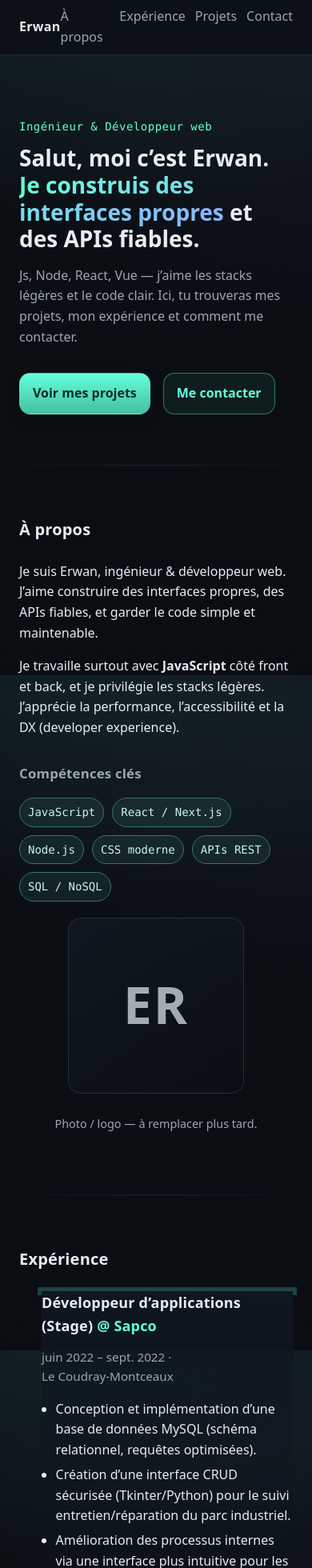
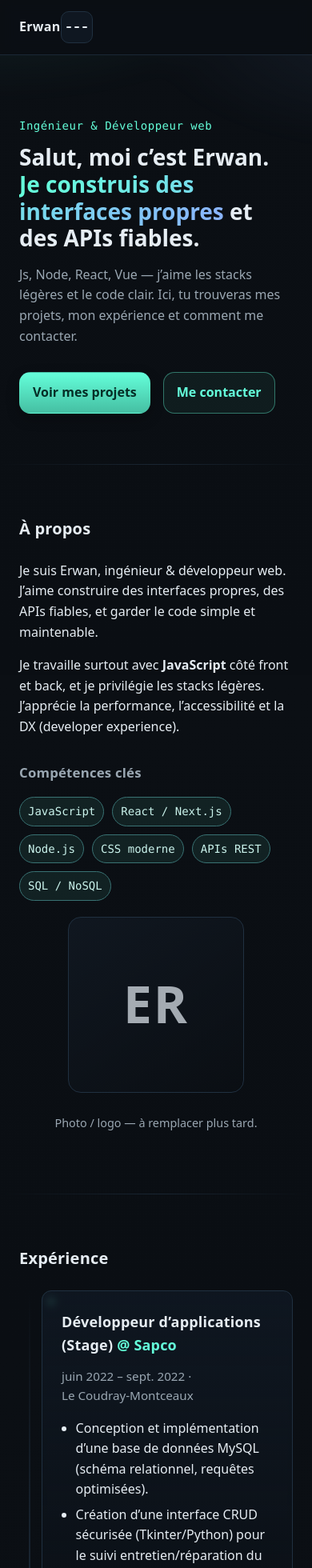
Before and after one commit to Erwan1202/Porfolio_Simple, a Next.js app: page / in a window 390 px wide. Shown: the top 1960 px of the page at 80% size. Built offline with nearby package versions, Linux system fonts and the light colour scheme.

Commit message:
feat: implement responsive navigation with mobile toggle and backdrop, enhance header styles

```diff
--- a/components/Header.js
+++ b/components/Header.js
@@ -1,15 +1,55 @@
-// components/Header.js
+"use client";
+
+import { useEffect, useState } from "react";
+
 export default function Header() {
+  const [open, setOpen] = useState(false);
+
+  useEffect(() => {
+    document.documentElement.classList.toggle("nav-open", open);
+    return () => document.documentElement.classList.remove("nav-open");
+  }, [open]);
+
+  const close = () => setOpen(false);
+
   return (
-    <header className="site-header" role="banner">
+    <header className="site-header" role="banner" data-open={open ? "true" : "false"}>
       <nav className="container" aria-label="Navigation principale">
         <a href="#hero" className="brand">Erwan</a>
-        <ul className="nav">
+
+        {/* NAV DESKTOP */}
+        <ul className="nav nav--desktop">
           <li><a href="#about">À propos</a></li>
           <li><a href="#experience">Expérience</a></li>
           <li><a href="#projects">Projets</a></li>
           <li><a href="#contact">Contact</a></li>
         </ul>
+
+        {/* Bouton burger (mobile) */}
+        <button
+          className="nav-toggle"
+          aria-label={open ? "Fermer le menu" : "Ouvrir le menu"}
+          aria-expanded={open}
+          aria-controls="nav-panel"
+          onClick={() => setOpen(v => !v)}
+        >
+          <span className="nav-toggle__bar" />
+          <span className="nav-toggle__bar" />
+          <span className="nav-toggle__bar" />
+        </button>
+
+        {/* Panneau mobile */}
+        <div id="nav-panel" className="nav-panel" role="dialog" aria-modal="true">
+          <ul className="nav" onClick={close}>
+            <li><a href="#about">À propos</a></li>
+            <li><a href="#experience">Expérience</a></li>
+            <li><a href="#projects">Projets</a></li>
+            <li><a href="#contact">Contact</a></li>
+          </ul>
+        </div>
+
+        {/* Fond cliquable */}
+        <div className="nav-backdrop" onClick={close} />
       </nav>
     </header>
   );
--- a/styles/components.css
+++ b/styles/components.css
@@ -1,9 +1,10 @@
+/* ===== Titres & hero ===== */
 .eyebrow{
   color:var(--brand);
   font-family:var(--font-mono);
   letter-spacing:.5px;
   margin-bottom: var(--space-2);
-  font-size: .95rem;
+  font-size: var(--fs-sm);
 }
 .hero__title{
   font-size: clamp(28px, 5vw, 44px);
@@ -16,15 +17,28 @@
   background-clip: text;
   color: transparent;
 }
-
 .hero__subtitle{
   color:var(--muted);
   max-width: 65ch;
   margin: 0 0 var(--space-6);
 }
-.hero__cta{display:flex; gap: var(--space-3); flex-wrap:wrap}
+.hero__cta{ display:flex; gap: var(--space-3); flex-wrap:wrap; }
 
+/* Effet de gradient confiné au hero */
+.hero{ position: relative; overflow: hidden; }
+.hero::before{
+  content:"";
+  position: absolute;
+  inset: -15% -10% 25% -10%;
+  background:
+    radial-gradient(600px 300px at 10% -10%, rgba(100,255,218,.10), transparent 60%),
+    radial-gradient(500px 250px at 110% 10%, rgba(138,180,255,.08), transparent 60%);
+  filter: blur(10px);
+  pointer-events: none;
+  z-index: -1;
+}
 
+/* ===== Boutons ===== */
 .btn{
   display:inline-block;
   padding: 12px 16px;
@@ -39,18 +53,15 @@
 }
 .btn:hover{ filter: brightness(.96); text-decoration:none; }
 .btn:active{ transform: translateY(1px); box-shadow: none; }
-
 .btn--ghost{
   background: color-mix(in oklab, var(--brand) 6%, transparent);
   color: var(--brand);
   border-color: color-mix(in oklab, var(--brand) 40%, transparent);
   box-shadow: none;
 }
-.btn--ghost:hover{
-  background: color-mix(in oklab, var(--brand) 12%, transparent);
-}
+.btn--ghost:hover{ background: color-mix(in oklab, var(--brand) 12%, transparent); }
 
-/* ----- Section titles ----- */
+/* ===== Section titles ===== */
 .section-title{
   font-size: var(--fs-lg);
   margin: 0 0 var(--space-4);
@@ -63,74 +74,38 @@
   color: var(--muted);
   letter-spacing: .2px;
 }
-.eyebrow{
-  color: var(--brand);
-  font-family: var(--font-mono);
-  letter-spacing:.5px;
-  margin-bottom: var(--space-2);
-  font-size: var(--fs-sm);
-}
 
-/* ----- Prose ----- */
-.prose{
-  margin: 0 0 var(--space-3);
-  color: var(--text);
-}
+/* ===== Prose ===== */
+.prose{ margin: 0 0 var(--space-3); color: var(--text); }
 .prose + .prose{ margin-top: var(--space-2); }
 
-/* ----- About layout ----- */
+/* ===== About ===== */
 .about__grid{
-  display: grid;
-  gap: clamp(20px, 4vw, 40px);
+  display: grid; gap: clamp(20px, 4vw, 40px);
   grid-template-columns: 1fr;
 }
-@media (width >= 900px){
-  .about__grid{
-    grid-template-columns: 1.2fr .8fr;
-    align-items: start;
-  }
+@media (min-width: 900px){
+  .about__grid{ grid-template-columns: 1.2fr .8fr; align-items: start; }
 }
-.about__aside{
-  display: grid;
-  gap: var(--space-2);
-  justify-items: center;
-}
+.about__aside{ display: grid; gap: var(--space-2); justify-items: center; }
 
-/* ----- Avatar placeholder ----- */
 .avatar{
   width: 220px; height: 220px;
   border-radius: 16px;
   border: 1px solid var(--border);
   background: linear-gradient(145deg, var(--bg-soft), transparent);
-  display: grid; place-items: center;
-  overflow: hidden;
+  display: grid; place-items: center; overflow: hidden;
 }
 .avatar__ph{
-  font-weight: 800;
-  font-size: 64px;
+  font-weight: 800; font-size: 64px;
   color: color-mix(in oklab, var(--text) 70%, transparent);
   letter-spacing: 2px;
 }
-.caption{
-  color: var(--muted);
-  font-size: .9rem;
+.caption{ color: var(--muted); font-size: .9rem; }
+
+.skills{
+  display:flex; flex-wrap:wrap; gap: 10px; list-style:none; padding:0; margin:0;
 }
-
-/* ----- Skills chips ----- */
-.skills{
-  display:flex; flex-wrap:wrap; gap: 10px;
-  list-style:none; padding:0; margin:0;
-}
-.skill-chip{
-  padding: 6px 10px;
-  border: 1px solid var(--border);
-  border-radius: 999px;
-  background: color-mix(in oklab, var(--brand) 6%, transparent);
-  color: color-mix(in oklab, var(--brand) 25%, var(--text));
-  font-family: var(--font-mono);
-  font-size: .95rem;
-}
-
 .skill-chip, .chip{
   padding: 6px 10px;
   border:1px solid color-mix(in oklab, var(--brand) 35%, var(--border));
@@ -143,194 +118,105 @@
 
 /* ===== Timeline ===== */
 .timeline{
-  position: relative;
-  margin: 0;
-  padding: 0 0 0 28px;
-  list-style: none;
+  position: relative; margin: 0;
+  padding: 0 0 0 28px; list-style: none;
 }
 .timeline::before{
+  content:""; position:absolute; left:12px; top:0; bottom:0; width:2px;
   background: linear-gradient(180deg, transparent, var(--border), transparent);
 }
 .timeline__item{
-  position:relative;
-  padding-left: 0;
-  margin: 0 0 var(--space-6);
+  position:relative; margin: 0 0 var(--space-6);
 }
 .timeline__marker{
+  position:absolute; left:6px; top:.4rem;
+  width:12px; height:12px; border-radius:50%;
   background: radial-gradient(circle at 30% 30%, white 0 2px, var(--brand) 2px 100%);
   box-shadow: 0 0 0 5px color-mix(in oklab, var(--brand) 22%, transparent);
 }
 .timeline__content{
-  background:
-    linear-gradient(180deg, color-mix(in oklab, var(--surface) 96%, transparent), transparent);
+  background: linear-gradient(180deg, color-mix(in oklab, var(--surface) 96%, transparent), transparent);
+  border:1px solid var(--border);
+  border-radius: 12px;
+  padding: var(--space-4);
   backdrop-filter: blur(3px);
 }
-
-/* Header/meta */
 .exp__role{ margin:0 0 var(--space-2); font-size: clamp(18px, 2.6vw, 22px); letter-spacing:.2px; }
 .exp__role .at{ color: var(--brand); font-weight:600; }
 .exp__meta{ color: var(--muted); font-size: .95rem; margin-bottom: var(--space-3); }
 .exp__location{ white-space: nowrap; }
-
-/* Bullets */
-.exp__bullets{
-  margin: 0 0 var(--space-3); padding-left: 1.1rem;
-  display:grid; gap: .35rem;
+.exp__bullets{ margin: 0 0 var(--space-3); padding-left: 1.1rem; display:grid; gap: .35rem; }
+.exp__bullets li{ list-style: disc; }
+.exp__tags{ display:flex; flex-wrap:wrap; gap:8px; margin:0; padding:0; list-style:none; }
+.tag{
+  padding: 4px 10px; border:1px solid var(--border);
+  border-radius: 999px; background: color-mix(in oklab, var(--brand) 8%, transparent);
+  color: color-mix(in oklab, var(--brand) 25%, var(--text));
+  font-family: var(--font-mono); font-size: .9rem;
 }
-.exp__bullets li{ list-style: disc; }
-
-/* Tags */
-.exp__tags{
-  display:flex; flex-wrap:wrap; gap:8px; margin:0; padding:0; list-style:none;
-}
-.tag{
-  padding: 4px 10px;
-  border:1px solid var(--border);
-  border-radius: 999px;
-  background: color-mix(in oklab, var(--brand) 8%, transparent);
-  color: color-mix(in oklab, var(--brand) 25%, var(--text));
-  font-family: var(--font-mono);
-  font-size: .9rem;
-}
-
-/* Layout tweak on wide */
-@media (width >= 900px){
+@media (min-width: 900px){
   .timeline{ padding-left: 36px; }
   .timeline::before{ left:16px; }
   .timeline__marker{ left:10px; }
   .timeline__content{ padding: 22px 24px; }
 }
 
-
-/* ===== Projects grid ===== */
+/* ===== Projects ===== */
 .projects__grid{
-  display: grid;
-  gap: clamp(16px, 3vw, 28px);
+  display: grid; gap: clamp(16px, 3vw, 28px);
   grid-template-columns: 1fr;
 }
-@media (width >= 720px){
-  .projects__grid{
-    grid-template-columns: 1fr 1fr;
-  }
+@media (min-width: 720px){
+  .projects__grid{ grid-template-columns: 1fr 1fr; }
 }
-
-/* ===== Card ===== */
 .card{
   position: relative;
-  border: 1px solid transparent;
-  border-radius: 16px;
-  overflow: clip;
+  border: 1px solid transparent; border-radius: 16px; overflow: clip;
   background:
     linear-gradient(var(--surface), var(--surface)) padding-box,
-    linear-gradient(135deg, color-mix(in oklab, var(--brand) 30%, transparent), color-mix(in oklab, var(--brand-2) 20%, transparent)) border-box;
+    linear-gradient(135deg, color-mix(in oklab, var(--brand) 30%, transparent),
+                           color-mix(in oklab, var(--brand-2) 20%, transparent)) border-box;
   box-shadow: var(--shadow-1);
   transition: transform .18s ease, box-shadow .18s ease, background .3s ease;
 }
-.card:hover{
-  transform: translateY(-3px);
-  box-shadow: var(--shadow-2);
-}
-.card__media{
-  aspect-ratio: 16/9;
-  overflow: hidden;
-}
-.card__media img{
-  width:100%; height:100%; object-fit: cover; transform: scale(1.02);
-  transition: transform .5s ease;
-}
+.card:hover{ transform: translateY(-3px); box-shadow: var(--shadow-2); }
+.card__link{ position:absolute; inset:0; z-index:1; }
+.card__media{ aspect-ratio: 16/9; background: #0f141a; border-bottom: 1px solid var(--border); overflow: hidden; }
+.card__media img{ width:100%; height:100%; object-fit: cover; transform: scale(1.02); transition: transform .5s ease; }
 .card:hover .card__media img{ transform: scale(1.06); }
-.card__content{ padding: 16px 16px 18px; display:grid; gap: 10px; }
+.card__content{ padding: 16px 16px 18px; display:grid; gap: 12px; }
 .card__header{ display:flex; align-items:baseline; justify-content:space-between; gap:12px; }
 .card__title{ margin:0; font-size: clamp(18px, 2.3vw, 22px); }
 .card__year{ color: var(--muted); font-size: var(--fs-sm); }
-
-/* Clickable overlay to make the whole card a link */
-.card__link{
-  position:absolute; inset:0; z-index:1;
-}
-
-/* Media */
-.card__media{
-  aspect-ratio: 16/9;
-  background: #0f141a;
-  border-bottom: 1px solid var(--border);
-}
-.card__media img{
-  width:100%; height:100%; object-fit: cover;
-}
-
-/* Content */
-.card__content{ padding: 16px 16px 18px; display:grid; gap: 12px; }
-.card__header{ display:flex; align-items:baseline; justify-content:space-between; gap:12px; }
-.card__title{ margin:0; font-size: clamp(18px, 2.3vw, 21px); }
-.card__year{ color: var(--muted); font-size: .95rem; }
 .card__summary{ margin:0; color: var(--muted); }
-
-@media (pointer: fine){
-  .projects__grid{ perspective: 1200px; }
-  .card{ transform-style: preserve-3d; }
-  .card:hover{
-    transform: translateY(-3px) rotateX(1deg) rotateY(.8deg);
-  }
-}
-
-
-/* Tags */
 .card__tags{ display:flex; flex-wrap:wrap; gap:8px; margin:0; padding:0; list-style:none; }
-.chip{
-  padding: 4px 10px;
-  border: 1px solid var(--border);
-  border-radius: 999px;
-  background: color-mix(in oklab, var(--brand) 8%, transparent);
-  color: color-mix(in oklab, var(--brand) 25%, var(--text));
-  font-family: var(--font-mono);
-  font-size: .9rem;
-}
-
-/* Actions */
-.card__actions{ display:flex; gap: 10px; margin-top: 4px; }
 .ext-link{
   position: relative; z-index: 2; display:inline-flex; align-items:center; gap:6px;
   padding: 8px 12px; border:1px solid var(--border); border-radius: 10px; color: var(--brand);
   transition: background .18s ease, transform .18s ease;
 }
-.ext-link::after{
-  content:"↗"; transition: transform .18s ease;
-}
+.ext-link::after{ content:"↗"; transition: transform .18s ease; }
 .ext-link:hover{ background: color-mix(in oklab, var(--brand) 12%, transparent); text-decoration:none; }
 .ext-link:hover::after{ transform: translateY(-2px) translateX(2px); }
 
-/* ===== Contact ===== */
-.contact__inner{
-  display:grid; gap: var(--space-4);
-  max-width: 760px;
-}
-.contact__text{
-  color: var(--muted);
-  margin: 0;
-}
-.contact__cta{
-  display:flex; gap: var(--space-3); flex-wrap: wrap;
+/* Tilt 3D (desktop only) */
+@media (pointer: fine){
+  .projects__grid{ perspective: 1200px; }
+  .card{ transform-style: preserve-3d; }
+  .card:hover{ transform: translateY(-3px) rotateX(1deg) rotateY(.8deg); }
 }
 
-.contact__email{
-  margin-top: 4px;
+/* ===== Contact ===== */
+.contact__inner{ display:grid; gap: var(--space-4); max-width: 760px; }
+.contact__text{ color: var(--muted); margin: 0; }
+.contact__cta{ display:flex; gap: var(--space-3); flex-wrap: wrap; }
+.contact__email{ margin-top: 4px; }
+.contact__email__code{
+  padding: 8px 12px; border: 1px solid var(--border); border-radius: 8px;
+  background: color-mix(in oklab, var(--bg-soft) 60%, transparent);
+  display:inline-block; font-family: var(--font-mono); user-select: all;
 }
-.contact__email__code{
-  padding: 8px 12px;
-  border: 1px solid var(--border);
-  border-radius: 8px;
-  background: color-mix(in oklab, var(--bg-soft) 60%, transparent);
-  display:inline-block;
-  font-family: var(--font-mono);
-  user-select: all;
-}
-
-/* Réseaux */
-.socials{
-  display:flex; gap: 16px; flex-wrap: wrap;
-  list-style: none; margin: var(--space-3) 0 0; padding: 0;
-}
+.socials{ display:flex; gap: 16px; flex-wrap: wrap; list-style: none; margin: var(--space-3) 0 0; padding: 0; }
 .social{
   border-color: color-mix(in oklab, var(--brand) 35%, var(--border));
   background: color-mix(in oklab, var(--brand) 6%, transparent);
@@ -338,22 +224,16 @@
 }
 .social:hover{ transform: translateY(-1px); }
 
-
-/* Révélation progressive des sections */
+/* ===== Apparition au scroll ===== */
 .reveal{ opacity: 0; transform: translateY(16px); }
-.reveal.is-visible{
-  opacity: 1; transform: none;
-  transition: opacity .5s ease, transform .5s ease;
-}
+.reveal.is-visible{ opacity: 1; transform: none; transition: opacity .5s ease, transform .5s ease; }
 @media (prefers-reduced-motion: reduce){
   .reveal, .reveal.is-visible{ opacity:1; transform:none; transition:none; }
 }
 
-
+/* ===== Soulignement animé nav ===== */
 .nav a{
-  color: var(--muted);
-  position: relative;
-  text-decoration: none;
+  color: var(--muted); position: relative; text-decoration: none;
 }
 .nav a::after{
   content:""; position:absolute; left:0; right:0; bottom:-8px; height:2px;
--- a/styles/globals.css
+++ b/styles/globals.css
@@ -3,9 +3,7 @@
 html,body{height:100%}
 body{
   margin:0;
-  background: radial-gradient(1200px 600px at 10% -10%, rgba(100,255,218,.08), transparent 60%),
-              radial-gradient(900px 500px at 110% 10%, rgba(138,180,255,.05), transparent 60%),
-              linear-gradient(180deg, #0b0f14 0%, #0a0e13 100%);
+  background: linear-gradient(180deg, #0b0f14 0%, #0a0e13 100%);
   color:var(--text);
   font-family:var(--font-sans);
   line-height:1.6;
@@ -20,9 +18,11 @@ a:hover{text-decoration:underline}
 /* Utilitaires */
 .container{max-width:var(--maxw);margin-inline:auto;padding:0 var(--space-4)}
 
+/* Sections & ancrage sous header fixe */
 .section{
   padding: clamp(64px, 8vw, 110px) 0;
   position: relative;
+  scroll-margin-top: 80px;
 }
 .section::after{
   content:""; position:absolute; left:0; right:0; bottom:0; height:1px;
@@ -31,16 +31,18 @@ a:hover{text-decoration:underline}
 }
 .section:last-of-type::after{ display:none; }
 
+/* Skip link */
 .skip-link{
   position:absolute;left:-9999px;top:auto;width:1px;height:1px;overflow:hidden
 }
 .skip-link:focus{
-  position:fixed;left:var(--space-4);top:var(--space-4);width:auto;height:auto;padding:8px 12px;background:var(--bg-soft);border:1px solid var(--border);border-radius:8px;z-index:1000
+  position:fixed;left:var(--space-4);top:var(--space-4);width:auto;height:auto;
+  padding:8px 12px;background:var(--bg-soft);border:1px solid var(--border);
+  border-radius:8px;z-index:1000
 }
 
-
+/* Défilement doux, respect des préférences */
 html { scroll-behavior: smooth; }
-.section { scroll-margin-top: 84px; }
 @media (prefers-reduced-motion: reduce) {
   html { scroll-behavior: auto; }
 }
--- a/styles/layout.css
+++ b/styles/layout.css
@@ -1,31 +1,111 @@
+/* Header fixé en haut */
 .site-header{
-  position:sticky; top:0; z-index:50;
+  position: fixed; top:0; left:0; right:0; z-index:200;
   border-bottom:1px solid color-mix(in oklab, var(--border) 80%, transparent);
   background: color-mix(in oklab, var(--bg) 82%, transparent);
   backdrop-filter: blur(10px) saturate(140%);
 }
-.site-header .container{
-  display:flex; align-items:center; justify-content:space-between;
-  height:64px;
+.site-header .container{ display:flex; align-items:center; height: 68px; transition: height .2s ease; }
+.site-header.scrolled .container{ height: 56px; }
+
+/* Décaler le contenu pour ne pas passer sous le header */
+main{ padding-top: 68px; }
+
+/* Nav desktop */
+.nav{
+  display:flex;
+  gap: clamp(12px, 3vw, 28px);
+  list-style:none; margin:0; padding:0;
 }
+.nav a{ color: var(--muted); }
+.nav a:hover{ color: var(--text); text-decoration:none; }
 .brand{ font-weight:800; letter-spacing:.3px }
-.nav{display:flex; gap: clamp(12px, 3vw, 28px); list-style:none; margin:0; padding:0}
-.nav a{color:var(--muted)}
-.nav a:hover{color:var(--text);text-decoration:none}
 
+.nav--desktop{
+  display: flex;
+  align-items: center;
+  gap: clamp(12px, 3vw, 28px);
+  flex-wrap: nowrap;             /* ← empêche le retour à la ligne */
+  white-space: nowrap;           /* ← évite la césure des étiquettes */
+  margin-left: auto;             /* push à droite (optionnel si space-between) */
+}
+
+
+/* État actif (desktop) */
+.nav a.is-active{ color: var(--text); position: relative; }
+.nav a.is-active::after{
+  content:""; position:absolute; left:0; right:0; bottom:-8px; height:2px;
+  background: var(--brand);
+  border-radius: 2px;
+}
+
+/* Bouton burger */
+.nav-toggle{
+  display:none;
+  width:40px; height:40px;
+  border:1px solid var(--border);
+  border-radius:10px;
+  background: var(--surface); /* opaque */
+  align-items:center; justify-content:center; gap:4px;
+}
+.nav-toggle__bar{ width:18px; height:2px; background: var(--text); display:block; border-radius:2px; }
+
+
+/* Panneau mobile par défaut */
+.nav-panel{ display:none; }
+.nav-backdrop{ display:none; }
+
+/* ----- Mobile ----- */
+@media (max-width: 899px){
+  .nav-toggle{ display:inline-flex; }
+
+  /* On cache la nav horizontale uniquement */
+  .nav--desktop{ display:none; }
+
+  /* Panneau latéral mobile – OPAQUE */
+  .nav-panel{
+    display:block;
+    position: fixed;
+    top: 68px; right: 0; bottom: 0; left: auto;
+    width: min(82vw, 360px);
+    transform: translateX(100%);
+    transition: transform .25s ease;
+    background: var(--bg);           /* ← opaque */
+    border-left: 1px solid var(--border);
+    box-shadow: var(--shadow-2);
+    z-index: 180;
+  }
+  .nav-panel .nav{
+    display:flex; flex-direction:column; gap: 0; padding: 8px 0; margin:0;
+  }
+  .nav-panel .nav a{
+    display:block; padding: 14px 18px; color: var(--text); background-color: black;
+  }
+  .nav-panel .nav a:hover{
+    background: color-mix(in oklab, var(--brand) 9%, transparent);
+    text-decoration:none;
+  }
+
+  /* Fond (backdrop) un peu plus sombre */
+  .nav-backdrop{
+    display:block;
+    position:fixed; inset:0;
+    background: rgba(0,0,0,.6);      /* ← plus opaque */
+    opacity:0; pointer-events:none; transition: opacity .25s ease;
+    z-index: 160;
+  }
+
+  /* État ouvert */
+  .site-header[data-open="true"] .nav-panel{ transform: translateX(0); }
+  .nav-open body{ overflow:hidden; }
+  .nav-open .nav-backdrop{ opacity:1; pointer-events:auto; }
+}
+
+
+/* Footer */
 .site-footer{
   border-top:1px solid var(--border);
   padding: var(--space-6) 0;
   color:var(--muted);
   font-size:.95rem;
 }
-
-.site-header .container{ height:68px; transition: height .2s ease; }
-.site-header.scrolled .container{ height:56px; }
-.brand{ font-weight:800; letter-spacing:.3px }
-.nav a.is-active{ color: var(--text); position: relative; }
-.nav a.is-active::after{
-  content:""; position:absolute; left:0; right:0; bottom:-8px; height:2px;
-  background: var(--brand);
-  border-radius: 2px;
-}
```
